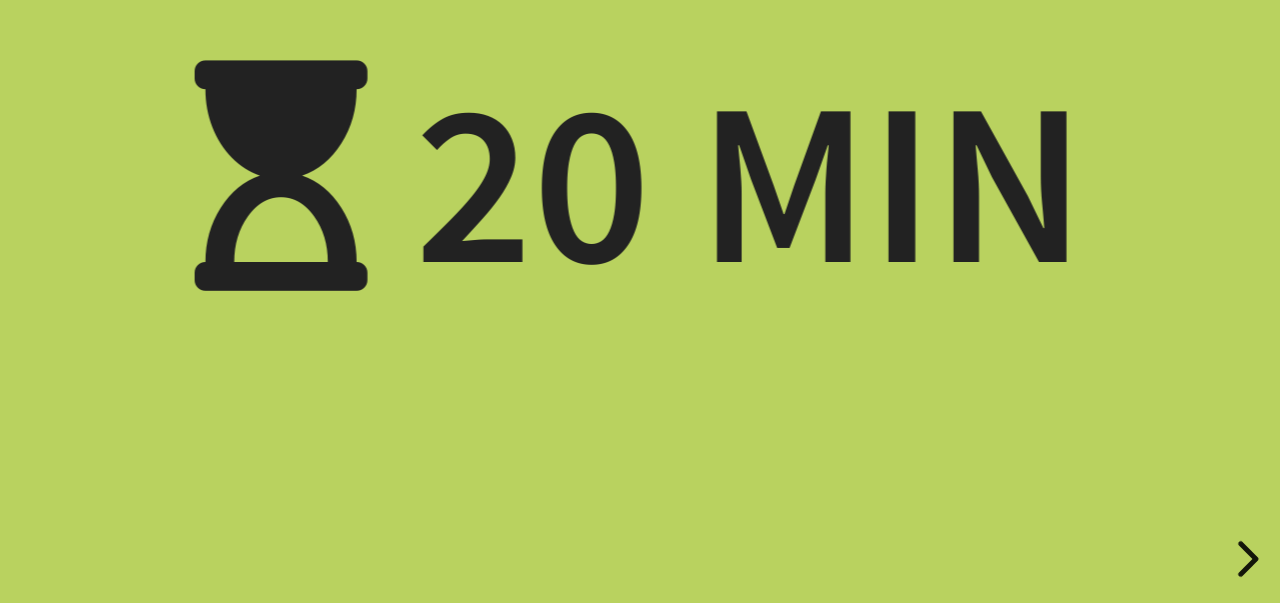
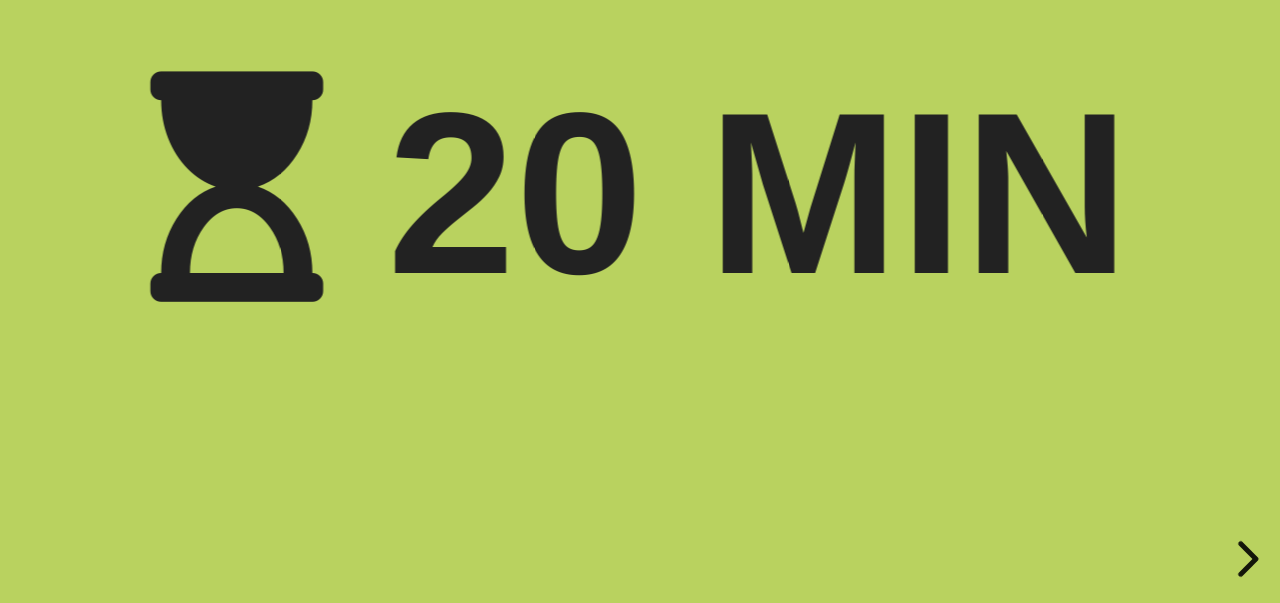
Before and after one commit to poikilotherm/chairtime, a website: page index.html in a window 1280 px wide. Shown: the part 197-800 px from the top of the page. Drawn offline with Linux system fonts and the light colour scheme.

Commit message:
Change presentation to use chairtime theme

```diff
--- a/index.html
+++ b/index.html
@@ -7,7 +7,7 @@
     <title>Conference Chair Slides</title>
 
     <link rel="stylesheet" href="css/reveal.css">
-    <link rel="stylesheet" href="css/theme/black.css">
+    <link rel="stylesheet" href="css/theme/chairtime.css">
     <link rel="stylesheet" href="lib/font/font-awesome/all.css">
   </head>
   <body>
```
